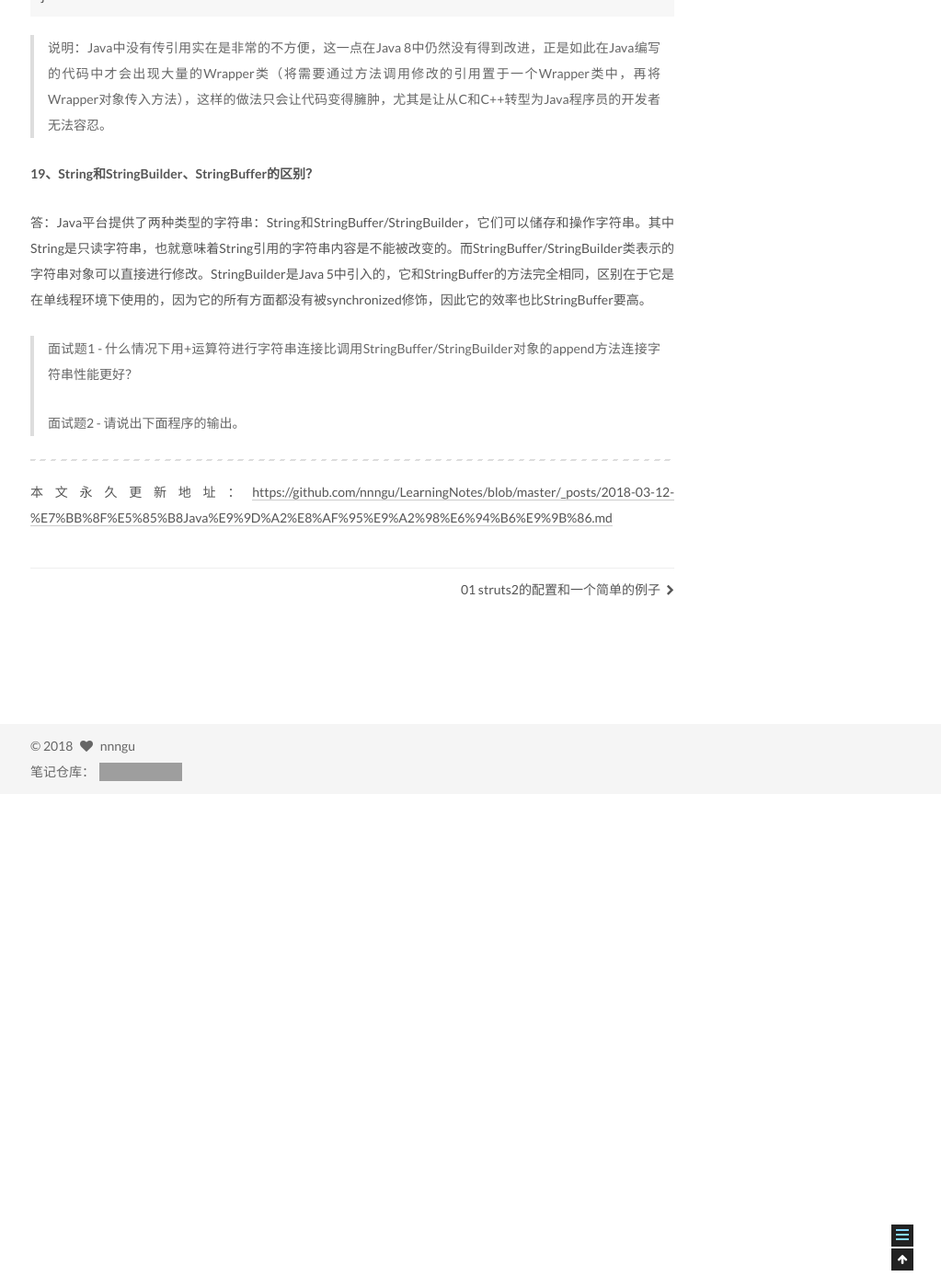
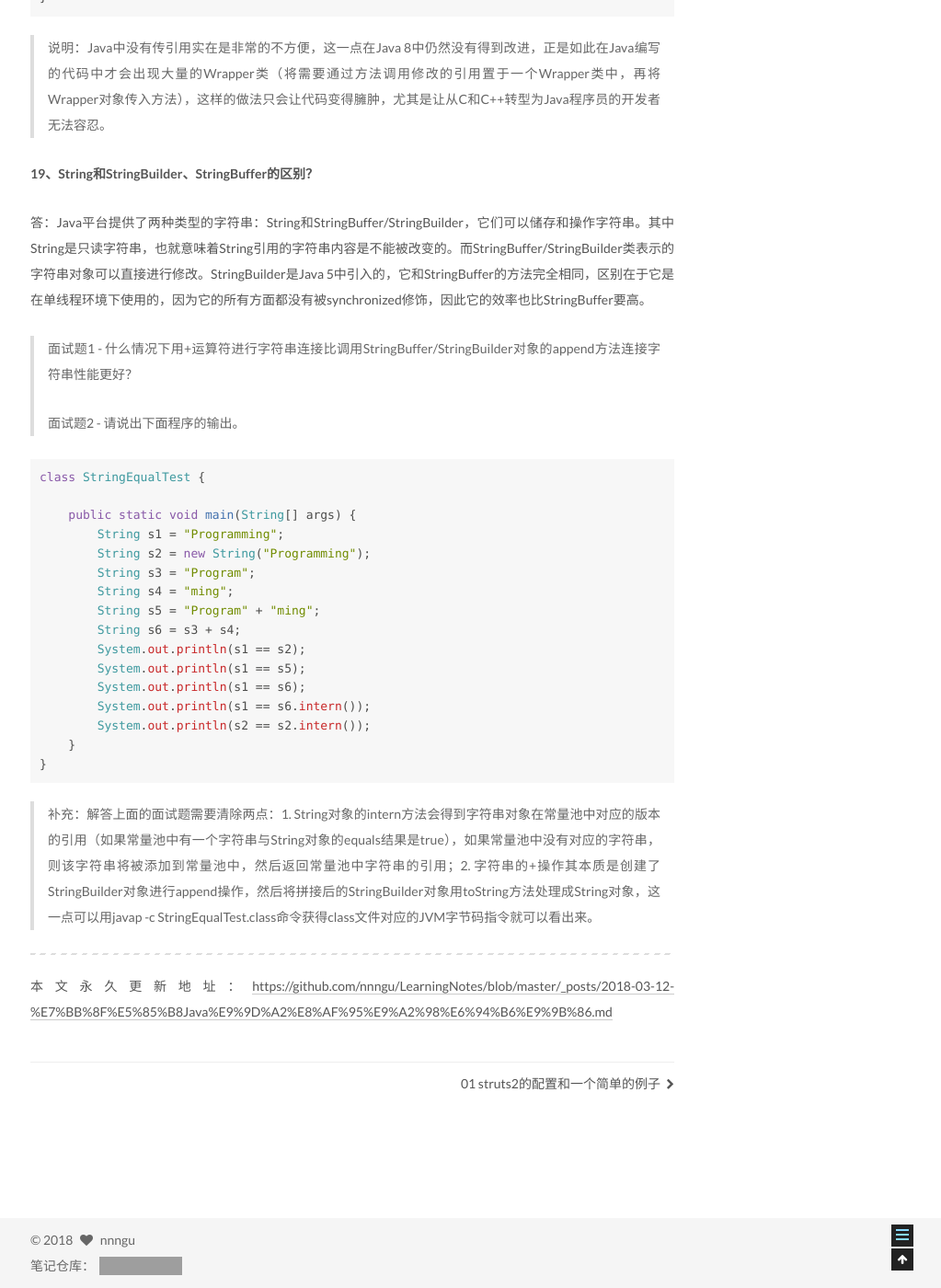
Before and after one commit to nnngu/LearningNotes, a Jekyll site: the page built from _posts/2018-03-12-经典Java面试题收集.md, in a window 1280 px wide and 1400 px high, scrolled down 9312 px. Shown: the whole window at 92% size, without its empty margins (257-1280 px from the left). Built offline with Jekyll 4.4.1, drawn with Linux system fonts in a browser that asks for light colours; grey boxes are pictures that could not be loaded.

Commit message:
修改文件: _posts/2018-03-12-经典Java面试题收集.md

````diff
--- a/_posts/2018-03-12-经典Java面试题收集.md
+++ b/_posts/2018-03-12-经典Java面试题收集.md
@@ -279,6 +279,27 @@ namespace CS01 {
 >
 > 面试题2 - 请说出下面程序的输出。
 
+```java
+class StringEqualTest {
+
+    public static void main(String[] args) {
+        String s1 = "Programming";
+        String s2 = new String("Programming");
+        String s3 = "Program";
+        String s4 = "ming";
+        String s5 = "Program" + "ming";
+        String s6 = s3 + s4;
+        System.out.println(s1 == s2);
+        System.out.println(s1 == s5);
+        System.out.println(s1 == s6);
+        System.out.println(s1 == s6.intern());
+        System.out.println(s2 == s2.intern());
+    }
+}
+```
+
+> 补充：解答上面的面试题需要清除两点：1. String对象的intern方法会得到字符串对象在常量池中对应的版本的引用（如果常量池中有一个字符串与String对象的equals结果是true），如果常量池中没有对应的字符串，则该字符串将被添加到常量池中，然后返回常量池中字符串的引用；2. 字符串的+操作其本质是创建了StringBuilder对象进行append操作，然后将拼接后的StringBuilder对象用toString方法处理成String对象，这一点可以用javap -c StringEqualTest.class命令获得class文件对应的JVM字节码指令就可以看出来。
+
 
 
 
````
